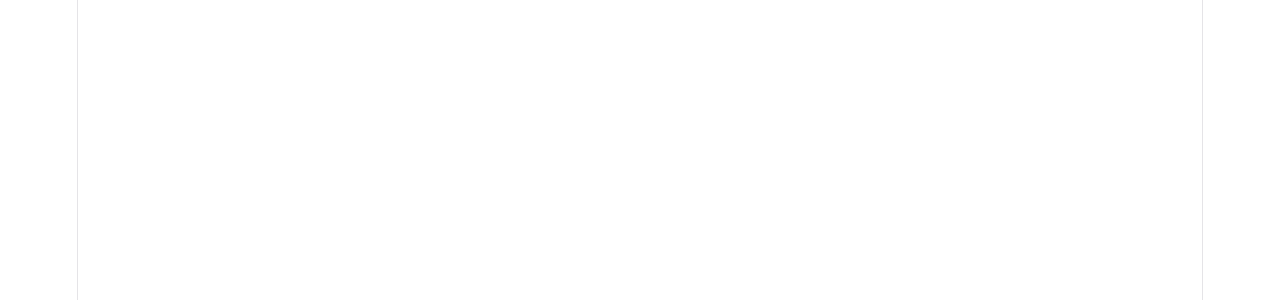
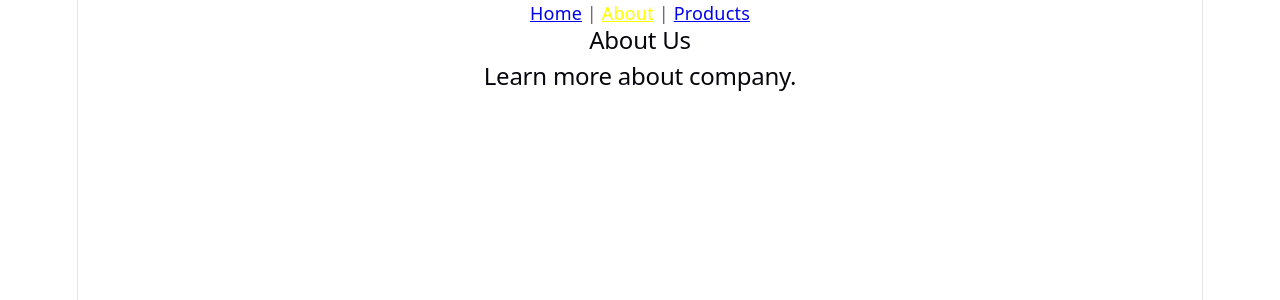
Before and after one commit to telusko-aliens/react-complete-course, a React (Vite) app in the folder module-11-navigation-and-routing/: page /about in a window 1280 px wide. Before the commit this address had no page. Shown: the top 300 px of the page. Built offline with nearby package versions, Linux system fonts and the light colour scheme.

Commit message:
Module 11 Topic 04: Link & NavLink

```diff
--- /dev/null
+++ b/module-11-navigation-and-routing/src/About.jsx
@@ -0,0 +1,14 @@
+import NavBar from "./NavBar";
+
+function About() {
+    return (
+        <>
+            <NavBar />
+
+            <h2>About Us</h2>
+            <h2>Learn more about company.</h2>
+        </>
+    );
+}
+
+export default About;
--- a/module-11-navigation-and-routing/src/App.jsx
+++ b/module-11-navigation-and-routing/src/App.jsx
@@ -1,14 +1,27 @@
+import About from "./About";
 import Home from "./Home";
-import { BrowserRouter, Route, Routes } from "react-router";
+import { createBrowserRouter, RouterProvider } from "react-router";
+import Products from "./Products";
 
 function App() {
+  const router = createBrowserRouter([
+    {
+      path: "/",
+      element: <Home />,
+    },
+    {
+      path: "/about",
+      element: <About />,
+    },
+    {
+      path: "/products",
+      element: <Products />,
+    },
+  ]);
+
   return (
     <div>
-      <BrowserRouter>
-        <Routes>
-          <Route path="/" element={<Home />} />
-        </Routes>
-      </BrowserRouter>
+      <RouterProvider router={router} />
     </div>
   );
 }
--- a/module-11-navigation-and-routing/src/Home.jsx
+++ b/module-11-navigation-and-routing/src/Home.jsx
@@ -1,11 +1,13 @@
+import NavBar from "./NavBar";
 
 function Home() {
     return (
         <>
+            <NavBar />
             <h2>Welcome to the website.</h2>
             <h2>This is a home page</h2>
         </>
-    )
+    );
 }
 
-export default Home
+export default Home;
--- /dev/null
+++ b/module-11-navigation-and-routing/src/NavBar.jsx
@@ -0,0 +1,36 @@
+import { Link, NavLink } from "react-router";
+
+function NavBar() {
+    return (
+        <>
+            {/* Using Link tag */}
+            {/* <Link to="/">Home</Link> | {" "}
+            <Link to="/about">About</Link> | {" "}
+            <Link to="/products">Products</Link> */}
+
+            {/* Using NavLink tag */}
+            <NavLink
+                style={({ isActive }) => ({ color: isActive ? "yellow" : "" })}
+                to="/"
+            >
+                Home
+            </NavLink>{" "}
+            |{" "}
+            <NavLink
+                style={({ isActive }) => ({ color: isActive ? "yellow" : "" })}
+                to="/about"
+            >
+                About
+            </NavLink>{" "}
+            |{" "}
+            <NavLink
+                style={({ isActive }) => ({ color: isActive ? "yellow" : "" })}
+                to="/products"
+            >
+                Products
+            </NavLink>
+        </>
+    );
+}
+
+export default NavBar;
--- /dev/null
+++ b/module-11-navigation-and-routing/src/Products.jsx
@@ -0,0 +1,14 @@
+import NavBar from "./NavBar";
+
+function Products() {
+    return (
+        <>
+            <NavBar />
+
+            <h2>Products</h2>
+            <h2>Explore our latest products.</h2>
+        </>
+    );
+}
+
+export default Products;
```
